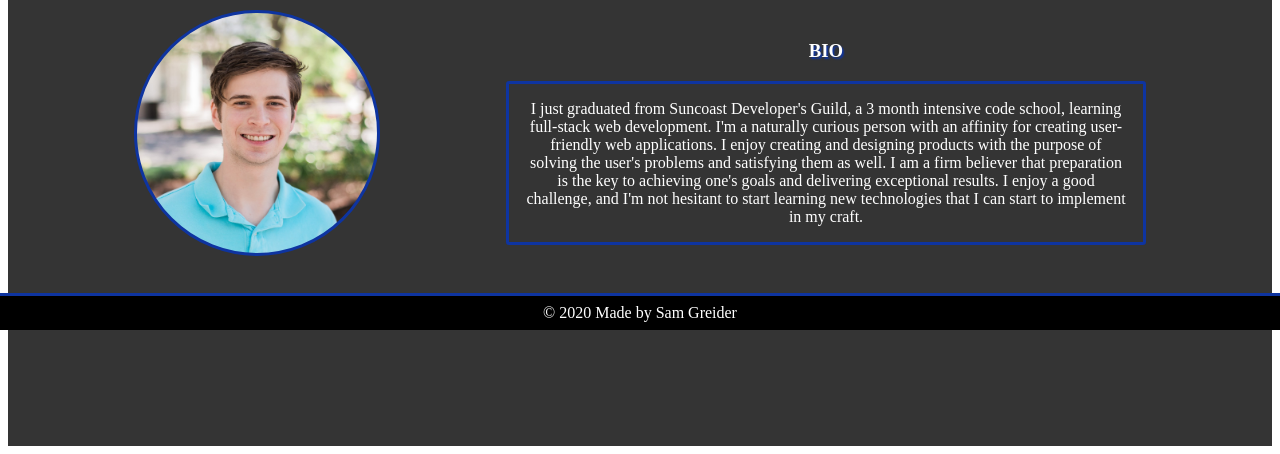
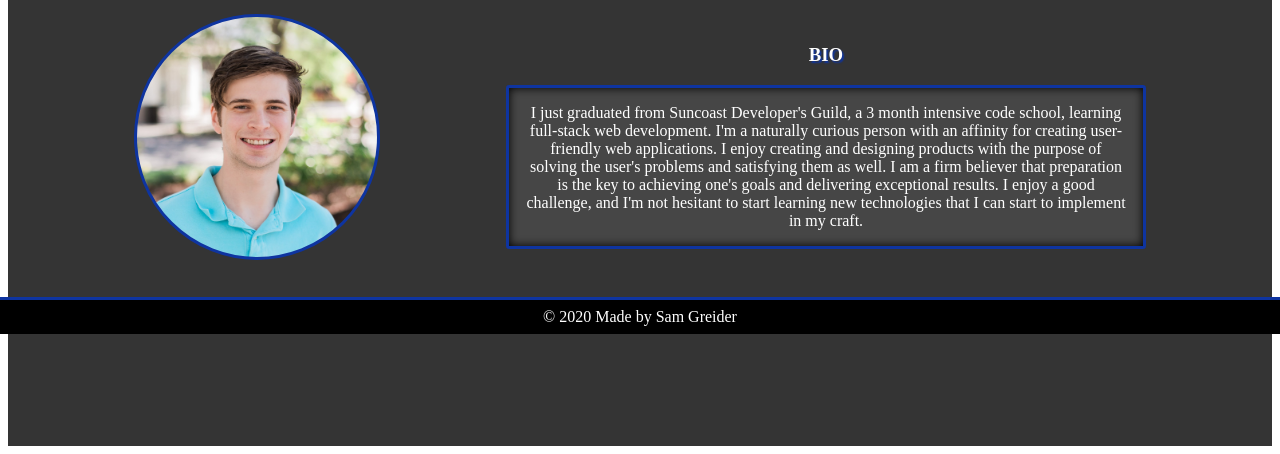
Before and after one commit to Sgreid7/portfolio, a Gatsby site: page /about in a window 1280 px wide. Shown: the part 362-816 px from the top of the page. Built offline with nearby package versions, Linux system fonts and the light colour scheme; Gatsby itself is replaced by a stand-in of ours.

Commit message:
tweaked about page layout

```diff
--- a/src/pages/about.js
+++ b/src/pages/about.js
@@ -57,11 +57,18 @@ const AboutWrapper = styled.section`
   align-items: center;
 
   header {
-    margin-top: 3rem;
+    margin-top: 1.5rem;
     text-shadow: 0.1rem 0.1rem 0.1rem #0e34a0;
+    text-align: center;
+
+    h1 {
+      font-size: 2.5rem;
+    }
 
     h2 {
       font-style: italic;
+      padding-bottom: 0.3rem;
+      border-bottom: 0.2rem solid #0e34a0;
     }
   }
 
@@ -100,6 +107,10 @@ const AboutWrapper = styled.section`
       padding: 1rem;
       border: 0.2rem solid #0e34a0;
       border-radius: 0.2rem;
+      background: rgb(70, 70, 70);
+      -moz-box-shadow: inset 0 0 10px #000000;
+      -webkit-box-shadow: inset 0 0 10px #000000;
+      box-shadow: inset 0 0 10px #000000;
     }
   }
 
@@ -135,6 +146,8 @@ const AboutWrapper = styled.section`
     height: 100vh;
 
     header {
+      margin-top: 1rem;
+
       h1 {
         font-size: 4rem;
         text-shadow: 0.15rem 0.15rem 0.15rem #0e34a0;
```
